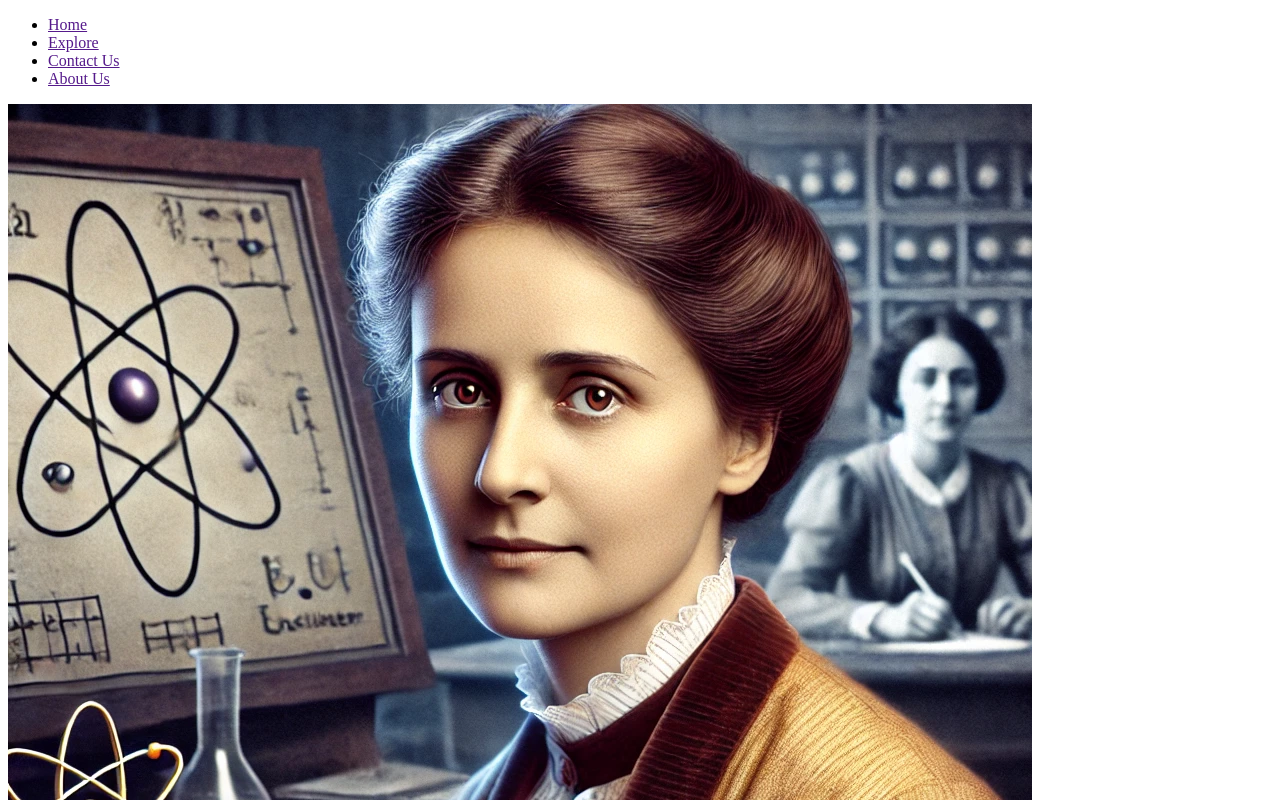
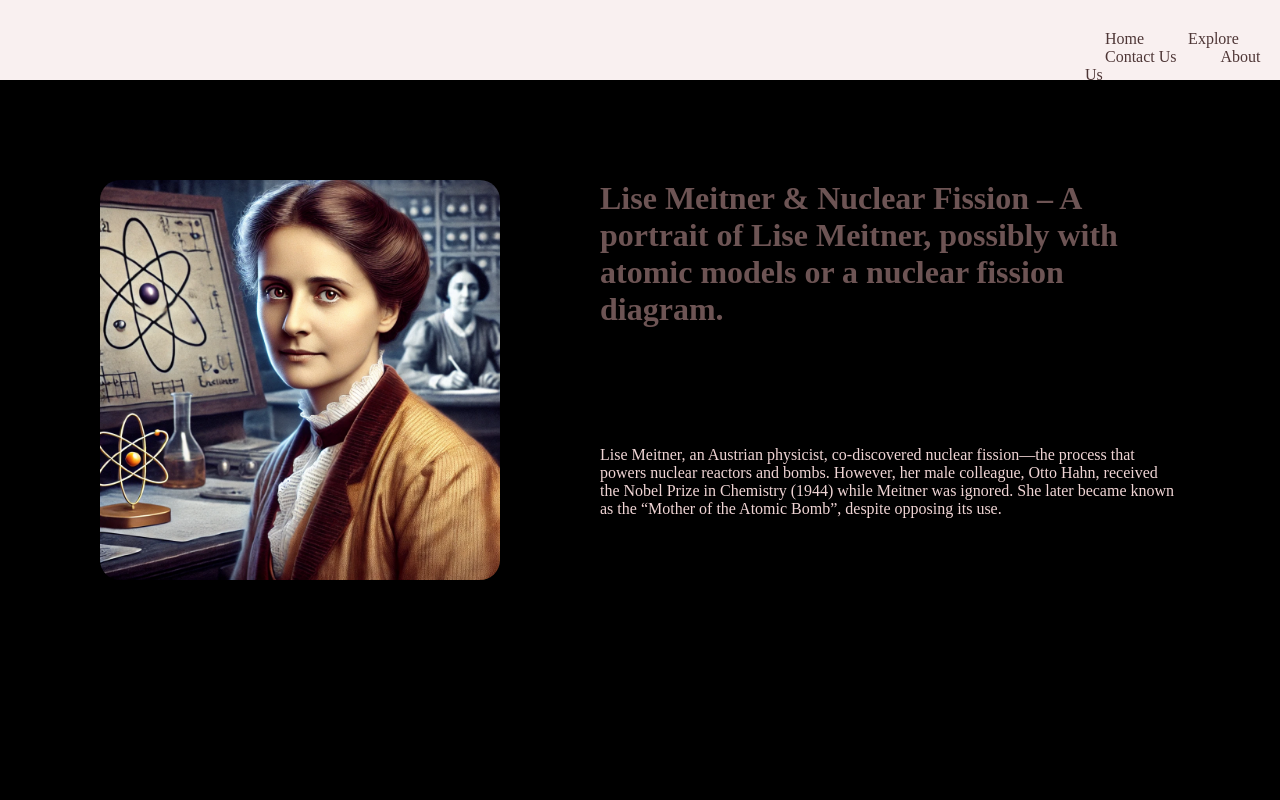
Before and after one commit to Bhavin0608/First-Repo, a plain HTML site: page index.html in a window 1280 px wide. Shown: the top 800 px of the page. Drawn offline with Linux system fonts and the light colour scheme.

Commit message:
Update index.html

```diff
--- a/index.html
+++ b/index.html
@@ -2,7 +2,7 @@
 <html lang="en">
 <head>
     <title>Nav-Bar</title>
-    <link rel="stylesheet" href="Q1.style.css">
+    <link rel="stylesheet" href="style.css">
     <meta charset="utf-8">
 <meta name="viewport" content="width=device-width, initial-scale=1">
 </head>
```
